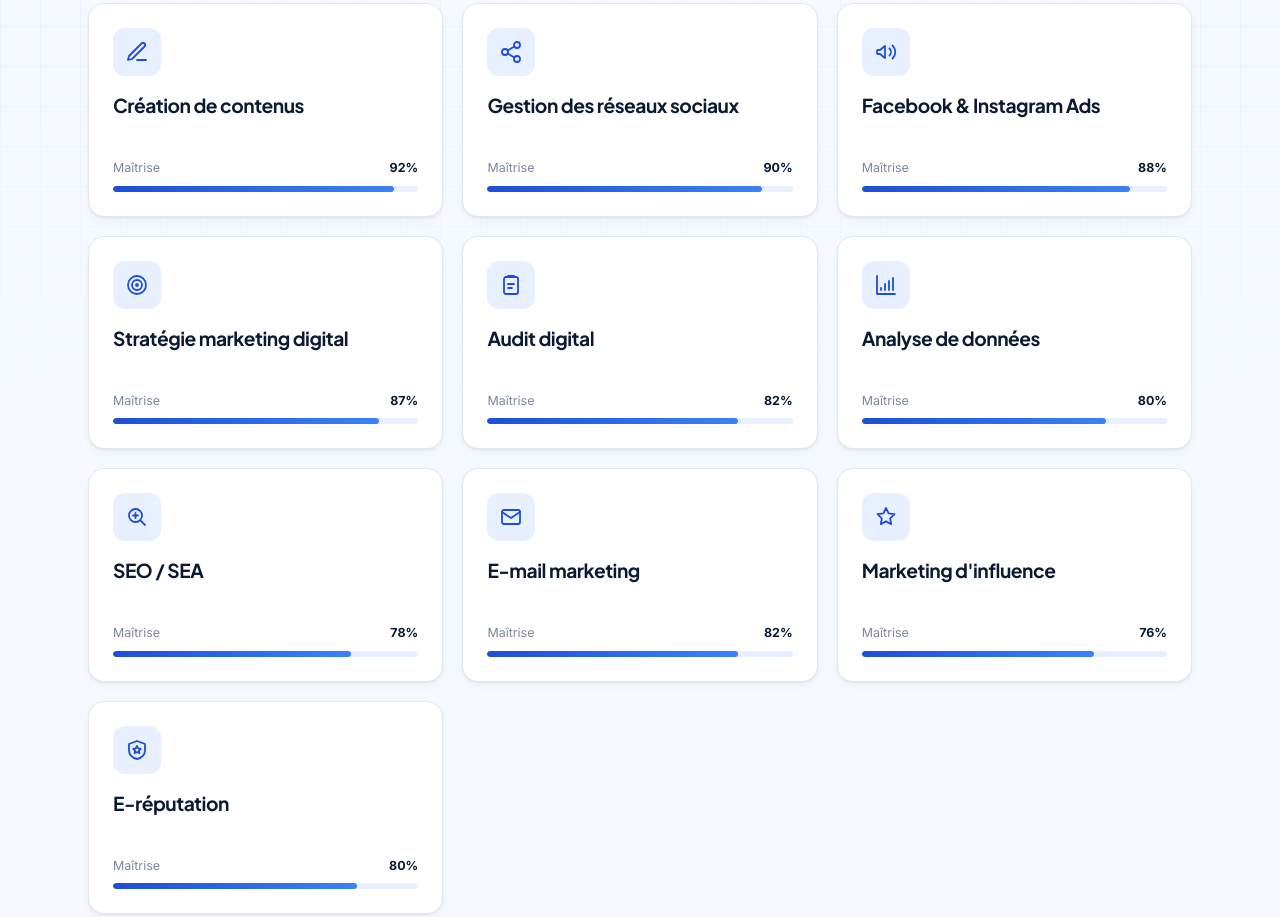
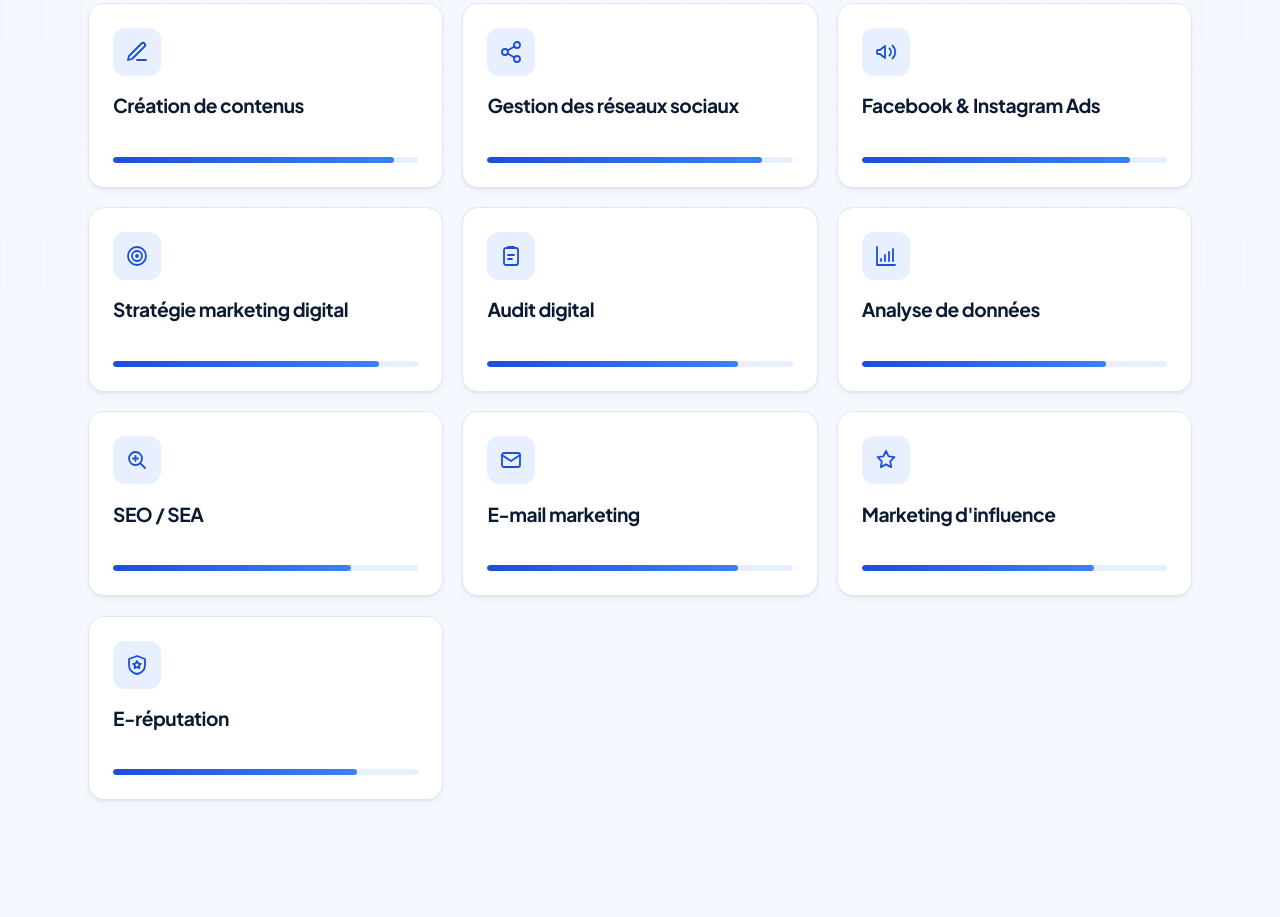
Before and after one commit to IsaacNginya/Porfolio, a plain HTML site: page index.html in a window 1280 px wide. Shown: the part 2163-3080 px from the top of the page. Drawn offline with Linux system fonts and the light colour scheme.

Commit message:
Mise à jour

```diff
--- a/index.html
+++ b/index.html
@@ -323,7 +323,6 @@
               <svg viewBox="0 0 24 24"><path d="M12 20h9"/><path d="M16.5 3.5a2.1 2.1 0 0 1 3 3L7 19l-4 1 1-4Z"/></svg>
             </span>
             <h3 class="skill-card__title">Création de contenus</h3>
-            <div class="skill-card__meta"><span>Maîtrise</span><span>92%</span></div>
             <div class="skill-card__bar" role="progressbar" aria-label="Création de contenus" aria-valuenow="92" aria-valuemin="0" aria-valuemax="100"><span></span></div>
           </li>
 
@@ -332,7 +331,6 @@
               <svg viewBox="0 0 24 24"><circle cx="18" cy="5" r="3"/><circle cx="6" cy="12" r="3"/><circle cx="18" cy="19" r="3"/><path d="m8.6 13.5 6.8 4M15.4 6.5l-6.8 4"/></svg>
             </span>
             <h3 class="skill-card__title">Gestion des réseaux sociaux</h3>
-            <div class="skill-card__meta"><span>Maîtrise</span><span>90%</span></div>
             <div class="skill-card__bar" role="progressbar" aria-label="Gestion des réseaux sociaux" aria-valuenow="90" aria-valuemin="0" aria-valuemax="100"><span></span></div>
           </li>
 
@@ -341,7 +339,6 @@
               <svg viewBox="0 0 24 24"><path d="M3 11v2a1 1 0 0 0 1 1h2l5 4V6L6 10H4a1 1 0 0 0-1 1Z"/><path d="M15.5 8.5a5 5 0 0 1 0 7M18.5 5.5a9 9 0 0 1 0 13"/></svg>
             </span>
             <h3 class="skill-card__title">Facebook &amp; Instagram Ads</h3>
-            <div class="skill-card__meta"><span>Maîtrise</span><span>88%</span></div>
             <div class="skill-card__bar" role="progressbar" aria-label="Facebook et Instagram Ads" aria-valuenow="88" aria-valuemin="0" aria-valuemax="100"><span></span></div>
           </li>
 
@@ -350,7 +347,6 @@
               <svg viewBox="0 0 24 24"><circle cx="12" cy="12" r="9"/><circle cx="12" cy="12" r="5"/><circle cx="12" cy="12" r="1"/></svg>
             </span>
             <h3 class="skill-card__title">Stratégie marketing digital</h3>
-            <div class="skill-card__meta"><span>Maîtrise</span><span>87%</span></div>
             <div class="skill-card__bar" role="progressbar" aria-label="Stratégie marketing digital" aria-valuenow="87" aria-valuemin="0" aria-valuemax="100"><span></span></div>
           </li>
 
@@ -359,7 +355,6 @@
               <svg viewBox="0 0 24 24"><rect x="5" y="4" width="14" height="17" rx="2"/><path d="M9 4V3h6v1M9 11h6M9 15h4"/></svg>
             </span>
             <h3 class="skill-card__title">Audit digital</h3>
-            <div class="skill-card__meta"><span>Maîtrise</span><span>82%</span></div>
             <div class="skill-card__bar" role="progressbar" aria-label="Audit digital" aria-valuenow="82" aria-valuemin="0" aria-valuemax="100"><span></span></div>
           </li>
 
@@ -368,7 +363,6 @@
               <svg viewBox="0 0 24 24"><path d="M3 3v18h18"/><path d="M7 15v2M11 11v6M15 8v9M19 5v12"/></svg>
             </span>
             <h3 class="skill-card__title">Analyse de données</h3>
-            <div class="skill-card__meta"><span>Maîtrise</span><span>80%</span></div>
             <div class="skill-card__bar" role="progressbar" aria-label="Analyse de données" aria-valuenow="80" aria-valuemin="0" aria-valuemax="100"><span></span></div>
           </li>
 
@@ -377,7 +371,6 @@
               <svg viewBox="0 0 24 24"><circle cx="10.5" cy="10.5" r="6.5"/><path d="m20 20-4.8-4.8M8 10.5h5M10.5 8v5"/></svg>
             </span>
             <h3 class="skill-card__title">SEO / SEA</h3>
-            <div class="skill-card__meta"><span>Maîtrise</span><span>78%</span></div>
             <div class="skill-card__bar" role="progressbar" aria-label="SEO et SEA" aria-valuenow="78" aria-valuemin="0" aria-valuemax="100"><span></span></div>
           </li>
 
@@ -386,7 +379,6 @@
               <svg viewBox="0 0 24 24"><rect x="3" y="5" width="18" height="14" rx="2"/><path d="m3 7 9 6 9-6"/></svg>
             </span>
             <h3 class="skill-card__title">E-mail marketing</h3>
-            <div class="skill-card__meta"><span>Maîtrise</span><span>82%</span></div>
             <div class="skill-card__bar" role="progressbar" aria-label="E-mail marketing" aria-valuenow="82" aria-valuemin="0" aria-valuemax="100"><span></span></div>
           </li>
 
@@ -395,7 +387,6 @@
               <svg viewBox="0 0 24 24"><path d="m12 3 2.6 5.3 5.9.9-4.3 4.1 1 5.8L12 16.4 6.8 19.1l1-5.8-4.3-4.1 5.9-.9Z"/></svg>
             </span>
             <h3 class="skill-card__title">Marketing d'influence</h3>
-            <div class="skill-card__meta"><span>Maîtrise</span><span>76%</span></div>
             <div class="skill-card__bar" role="progressbar" aria-label="Marketing d'influence" aria-valuenow="76" aria-valuemin="0" aria-valuemax="100"><span></span></div>
           </li>
 
@@ -404,7 +395,6 @@
               <svg viewBox="0 0 24 24"><path d="M12 3 4 6v6c0 5 3.5 8 8 9 4.5-1 8-4 8-9V6l-8-3Z"/><path d="m12 8 1.2 2.4 2.6.4-1.9 1.8.5 2.6L12 14l-2.4 1.2.5-2.6-1.9-1.8 2.6-.4Z"/></svg>
             </span>
             <h3 class="skill-card__title">E-réputation</h3>
-            <div class="skill-card__meta"><span>Maîtrise</span><span>80%</span></div>
             <div class="skill-card__bar" role="progressbar" aria-label="E-réputation" aria-valuenow="80" aria-valuemin="0" aria-valuemax="100"><span></span></div>
           </li>
         </ul>
```
